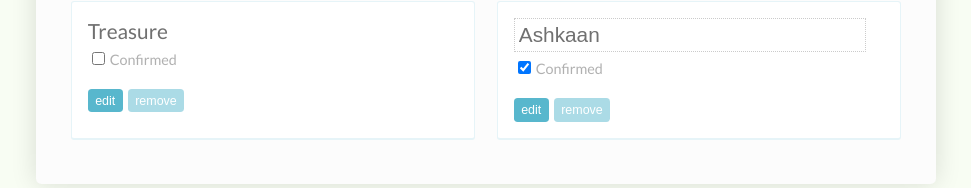
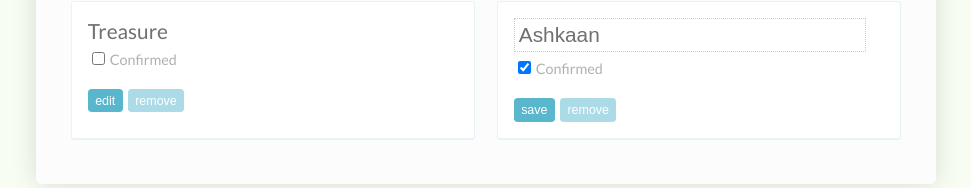
Before and after one commit to goozgooz/rsvp, a React (Create React App) app: page / in a window 1280 px wide. Shown: the part 492-680 px from the top of the page, without its empty margins (154-1125 px from the left). Built offline with nearby package versions, Linux system fonts and the light colour scheme.

Commit message:
edit button flips to save

```diff
--- a/src/App.js
+++ b/src/App.js
@@ -22,11 +22,11 @@ class App extends Component {
     return this.state.guests.length;
   }
 
-  editName = (i, newName) => {
+  editName = (i, name) => {
     this.setState(prevState => ({
       guests: prevState.guests.map((guest, index) => {
         if (i === index) {
-          return {...guest, name: newName};
+          return {...guest, name};
         } else {
           return guest;
         }
@@ -45,7 +45,6 @@ class App extends Component {
       })
     }))
   }
-
 
 
   toggleEdit = (i) => {
--- a/src/Guest.js
+++ b/src/Guest.js
@@ -21,7 +21,7 @@ const Guest = (props) => {
           Confirmed
       </label>
 
-      <button onClick={toggleEdit}>edit</button>
+      <button onClick={toggleEdit}> {guest.isEditing ? 'save' : 'edit'}</button>
       <button>remove</button>
     </li>
   )
```
